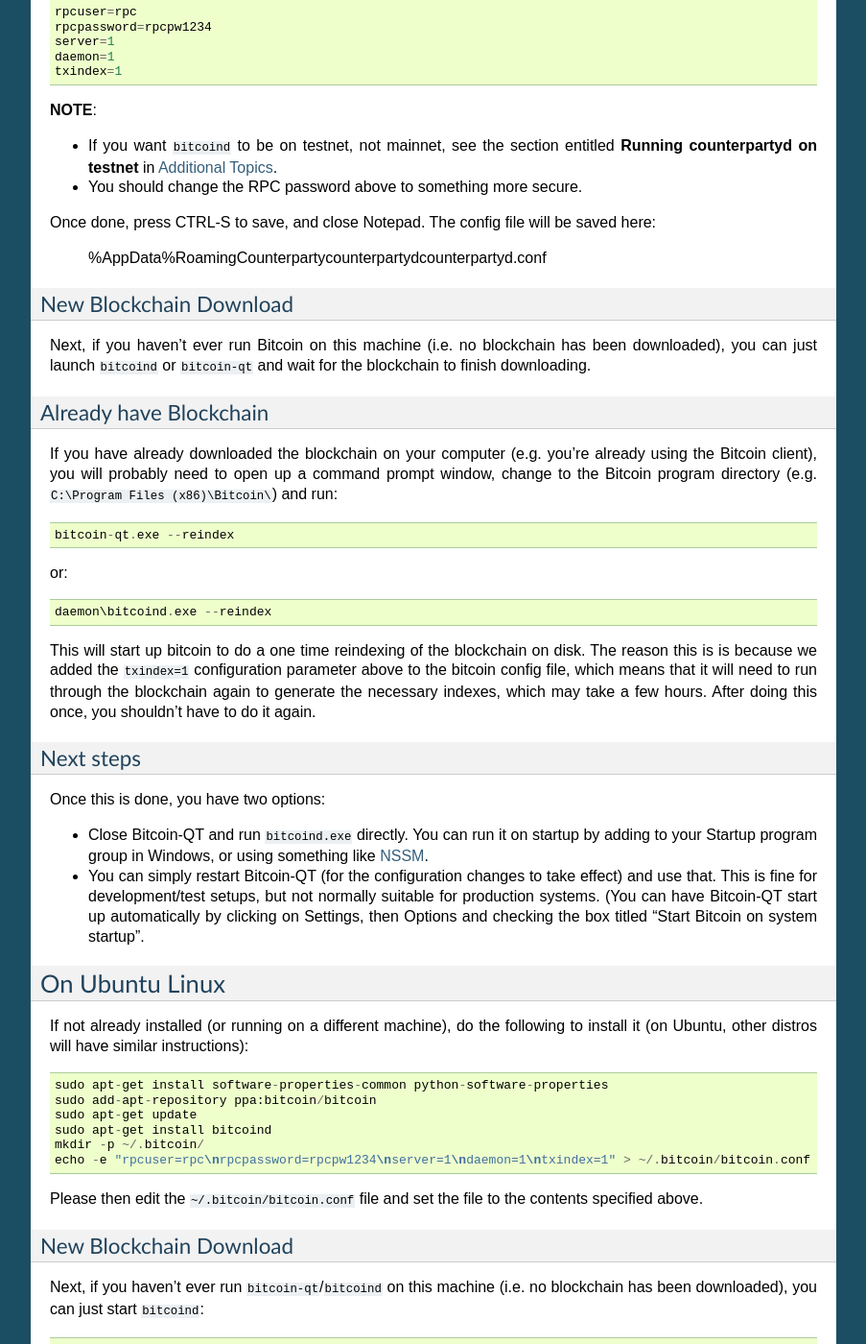
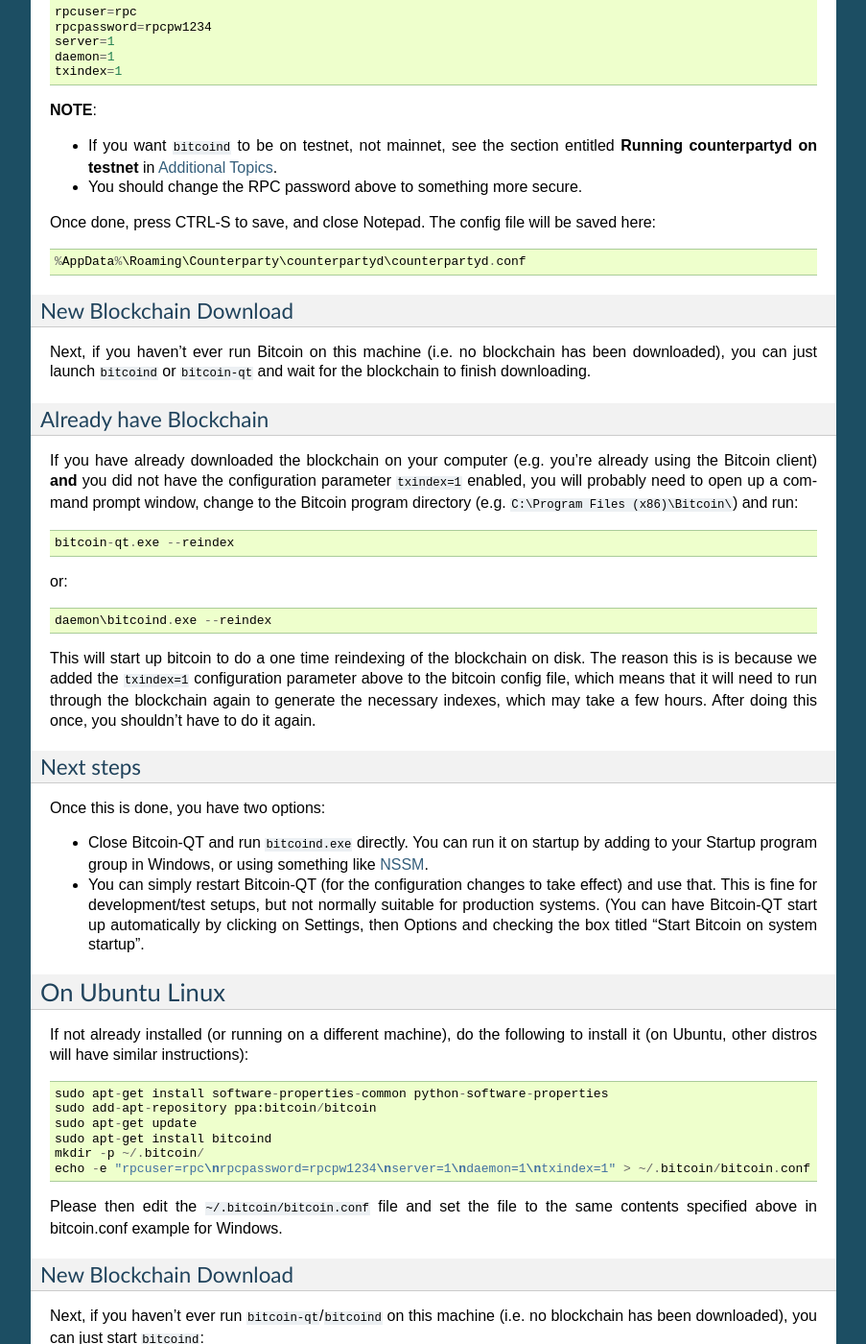
Before and after one commit to CounterpartyXCP/federatednode, a Sphinx documentation site: the page built from docs/SettingUpBitcoind.rst, in a window 1280 px wide and 1400 px high, scrolled down 605 px. Shown: the whole window at 96% size, without its empty margins (198-1101 px from the left). Built offline with Sphinx 7.4.7, drawn with Linux system fonts in a browser that asks for light colours; some of the changed text lies outside the part shown.

Commit message:
Small clarifications and formatting changes
Can't figure out how to do this in Github, so I'm resubmitting here.
I'll close #16.

```diff
--- a/docs/SettingUpBitcoind.rst
+++ b/docs/SettingUpBitcoind.rst
@@ -39,7 +39,7 @@
 - If you want ``bitcoind`` to be on testnet, not mainnet, see the section entitled **Running counterpartyd on testnet** in :doc:`Additional Topics <AdditionalTopics>`.
 - You should change the RPC password above to something more secure.
 
-Once done, press CTRL-S to save, and close Notepad.  The config file will be saved here:
+Once done, press CTRL-S to save, and close Notepad.  The config file will be saved here::
 
     %AppData%\Roaming\Counterparty\counterpartyd\counterpartyd.conf
 
@@ -52,9 +52,9 @@
 Already have Blockchain
 ^^^^^^^^^^^^^^^^^^^^^^^^
 
-If you have already downloaded the blockchain on your computer (e.g. you're already using the Bitcoin client),
-you will probably need to open up a command prompt window, change to the Bitcoin program directory (e.g. ``C:\Program Files (x86)\Bitcoin\``)
-and run::
+If you have already downloaded the blockchain on your computer (e.g. you're already using the Bitcoin client) **and**
+you did not have the configuration parameter ``txindex=1`` enabled, you will probably need to open up a command prompt
+window, change to the Bitcoin program directory (e.g. ``C:\Program Files (x86)\Bitcoin\``) and run::
 
     bitcoin-qt.exe --reindex
 
@@ -62,8 +62,8 @@
 
     daemon\bitcoind.exe --reindex
 
-This will start up bitcoin to do a one time reindexing of the blockchain on disk. The reason this is is because we added the
-``txindex=1`` configuration parameter above to the bitcoin config file, which means that it will need to
+This will start up bitcoin to do a one time reindexing of the blockchain on disk. The reason this is is because we
+added the ``txindex=1`` configuration parameter above to the bitcoin config file, which means that it will need to
 run through the blockchain again to generate the necessary indexes, which may take a few hours. After doing
 this once, you shouldn't have to do it again.
 
@@ -93,7 +93,8 @@
     mkdir -p ~/.bitcoin/
     echo -e "rpcuser=rpc\nrpcpassword=rpcpw1234\nserver=1\ndaemon=1\ntxindex=1" > ~/.bitcoin/bitcoin.conf
 
-Please then edit the ``~/.bitcoin/bitcoin.conf`` file and set the file to the contents specified above.
+Please then edit the ``~/.bitcoin/bitcoin.conf`` file and set the file to the same contents specified above in
+bitcoin.conf example for Windows.
 
 New Blockchain Download
 ^^^^^^^^^^^^^^^^^^^^^^^^
@@ -114,7 +115,8 @@
 Already have Blockchain
 ^^^^^^^^^^^^^^^^^^^^^^^^
 
-If you *have* already downloaded the blockchain before you modified your config, you'll probably need to launch ``bitcoind`` as follows::
+If you *have* already downloaded the blockchain before you modified your config and you did not have ``txindex=1``
+enabled, you'll probably need to launch ``bitcoind`` as follows:
 
     bitcoind --reindex
 
@@ -124,6 +126,8 @@
 run through the blockchain again to generate the necessary indexes, which may take a few hours. After doing
 this once, you shouldn't have to do it again.
 
+If you had the blockchain index parameter always turned on before, reindexing should not be necessary.
+
 Next steps
 ^^^^^^^^^^^
 
```
